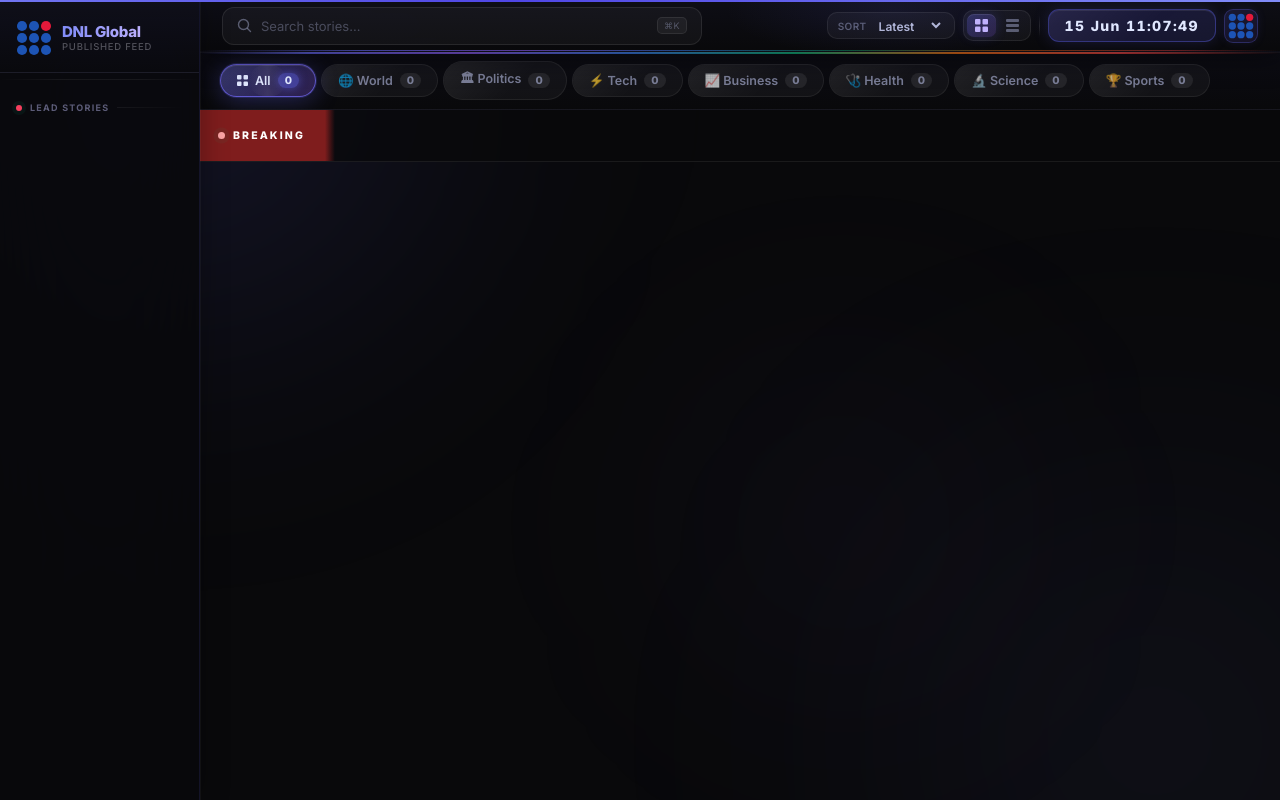
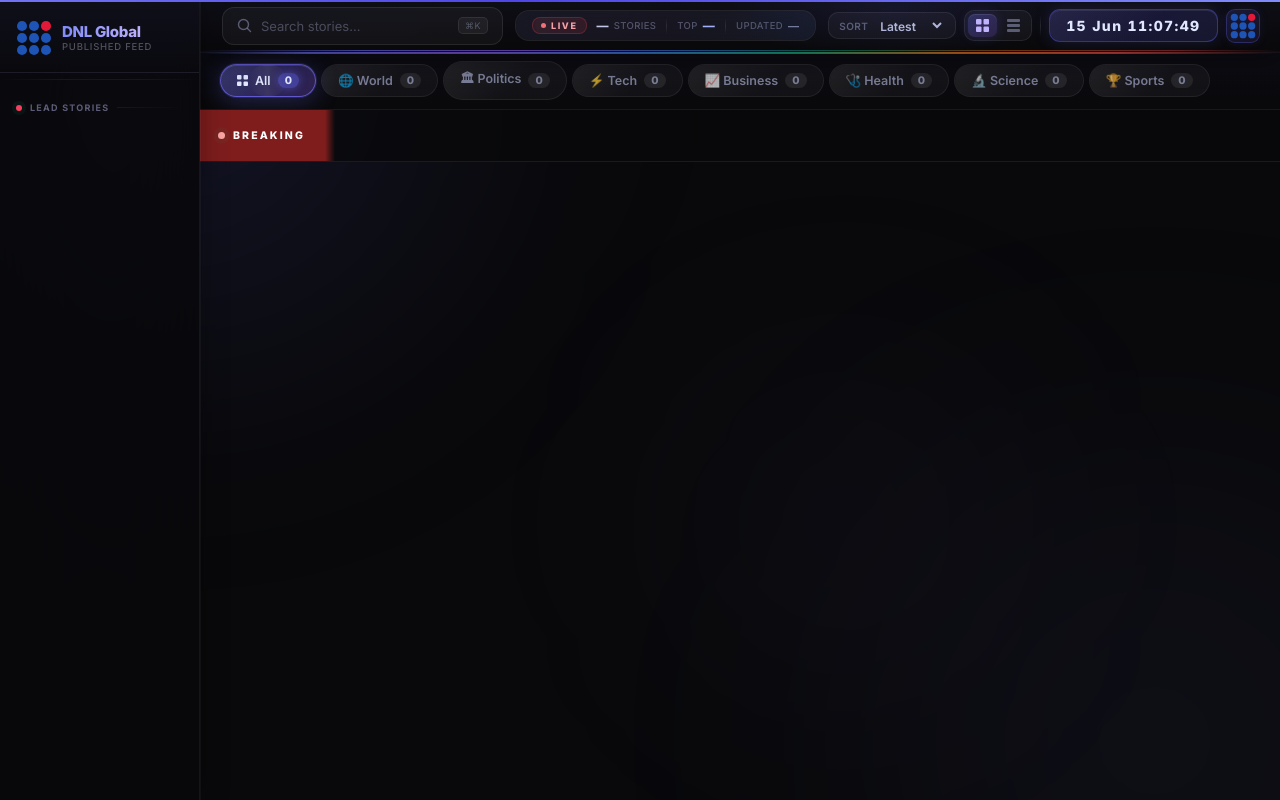
Before and after one commit to Daksh288948921904/Global_news, a FastAPI app: page / in a window 1280 px wide. Run offline with FastAPI, Linux system fonts and the light colour scheme.

Commit message:
feat: live stats strip in topbar gap — story count, top category, updated time

```diff
--- a/static/css/style.css
+++ b/static/css/style.css
@@ -463,6 +463,46 @@ a{color:inherit;text-decoration:none}
   box-shadow:0 0 20px rgba(99,102,241,.35),inset 0 1px 0 rgba(255,255,255,.15);
   transform:scale(1.07);
 }
+
+/* ── Topbar live strip ───────────────────────────────────────── */
+.topbar-live-strip{
+  display:flex;align-items:center;gap:10px;
+  margin:0 auto;
+  background:rgba(255,255,255,.03);
+  border:1px solid rgba(255,255,255,.07);
+  border-radius:14px;
+  padding:6px 16px;
+  backdrop-filter:blur(12px);
+  position:relative;overflow:hidden;
+  flex-shrink:0;
+}
+.topbar-live-strip::before{
+  content:'';position:absolute;inset:0;
+  background:linear-gradient(90deg,rgba(99,102,241,.06) 0%,rgba(139,92,246,.04) 50%,rgba(59,130,246,.06) 100%);
+  pointer-events:none;
+}
+.tls-pill{
+  display:flex;align-items:center;gap:5px;
+  background:rgba(239,68,68,.12);border:1px solid rgba(239,68,68,.25);
+  border-radius:8px;padding:2px 8px;
+}
+.tls-dot{
+  width:5px;height:5px;border-radius:50%;
+  background:#f87171;flex-shrink:0;
+  box-shadow:0 0 6px #ef4444;
+  animation:pulse 1.5s ease-in-out infinite;
+}
+.tls-live-label{
+  font-size:9px;font-weight:900;letter-spacing:.18em;color:#fca5a5;
+}
+.tls-stat{display:flex;align-items:center;gap:5px}
+.tls-lbl{font-size:9.5px;font-weight:500;color:rgba(160,165,200,.45);letter-spacing:.04em;text-transform:uppercase}
+.tls-num{font-size:12px;font-weight:800;color:rgba(220,225,255,.9);letter-spacing:.02em}
+.tls-cat{color:#a5b4fc}
+.tls-time{color:rgba(200,210,255,.6);font-size:11px;font-weight:600}
+.tls-divider{width:1px;height:16px;background:linear-gradient(180deg,transparent,rgba(255,255,255,.1),transparent);flex-shrink:0}
+
+@media(max-width:900px){.topbar-live-strip{display:none}}
 
 .topbar-right{display:flex;align-items:center;gap:8px;margin-left:auto}
 .sort-wrap{
--- a/static/js/app.js
+++ b/static/js/app.js
@@ -129,6 +129,17 @@ function refreshMeta(articles) {
   bump('s-articles', articles.length);
   bump('s-updated', new Date().toLocaleTimeString([], { hour: '2-digit', minute: '2-digit' }));
   buildCountryList(articles);
+
+  // Populate topbar live strip
+  const tlsCount = $('tls-count');
+  const tlsCat   = $('tls-top-cat');
+  const tlsTime  = $('tls-updated');
+  if (tlsCount) tlsCount.textContent = articles.length;
+  if (tlsCat) {
+    const topCat = Object.entries(cnts).filter(([k]) => k !== 'all').sort((a,b) => b[1]-a[1])[0];
+    tlsCat.textContent = topCat ? topCat[0].charAt(0).toUpperCase() + topCat[0].slice(1) : '—';
+  }
+  if (tlsTime) tlsTime.textContent = new Date().toLocaleTimeString([], { hour:'2-digit', minute:'2-digit' });
 }
 
 function _extractCountry(a) {
--- a/templates/index.html
+++ b/templates/index.html
@@ -89,6 +89,27 @@
         <svg class="search-ico" width="15" height="15" viewBox="0 0 15 15" fill="none"><circle cx="6.5" cy="6.5" r="5" stroke="currentColor" stroke-width="1.4"/><path d="M10.5 10.5l3 3" stroke="currentColor" stroke-width="1.4" stroke-linecap="round"/></svg>
         <input id="search" type="text" placeholder="Search stories…" autocomplete="off" spellcheck="false"/>
         <kbd>⌘K</kbd>
+      </div>
+
+      <div class="topbar-live-strip" id="topbar-live-strip">
+        <div class="tls-pill">
+          <span class="tls-dot"></span>
+          <span class="tls-live-label">LIVE</span>
+        </div>
+        <div class="tls-stat">
+          <span class="tls-num" id="tls-count">—</span>
+          <span class="tls-lbl">stories</span>
+        </div>
+        <div class="tls-divider"></div>
+        <div class="tls-stat">
+          <span class="tls-lbl">Top</span>
+          <span class="tls-num tls-cat" id="tls-top-cat">—</span>
+        </div>
+        <div class="tls-divider"></div>
+        <div class="tls-stat">
+          <span class="tls-lbl">Updated</span>
+          <span class="tls-num tls-time" id="tls-updated">—</span>
+        </div>
       </div>
 
       <div class="topbar-right">
```
